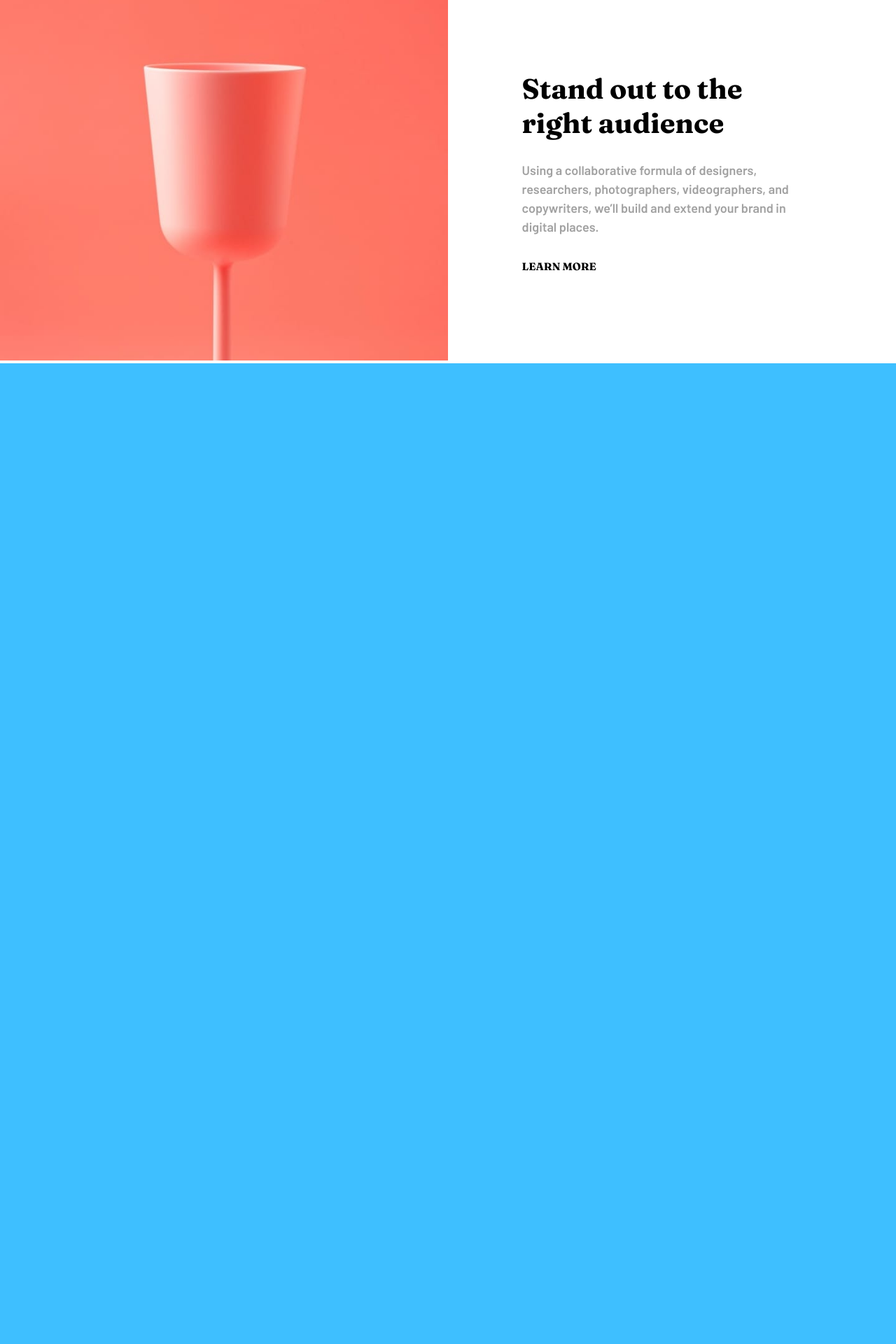
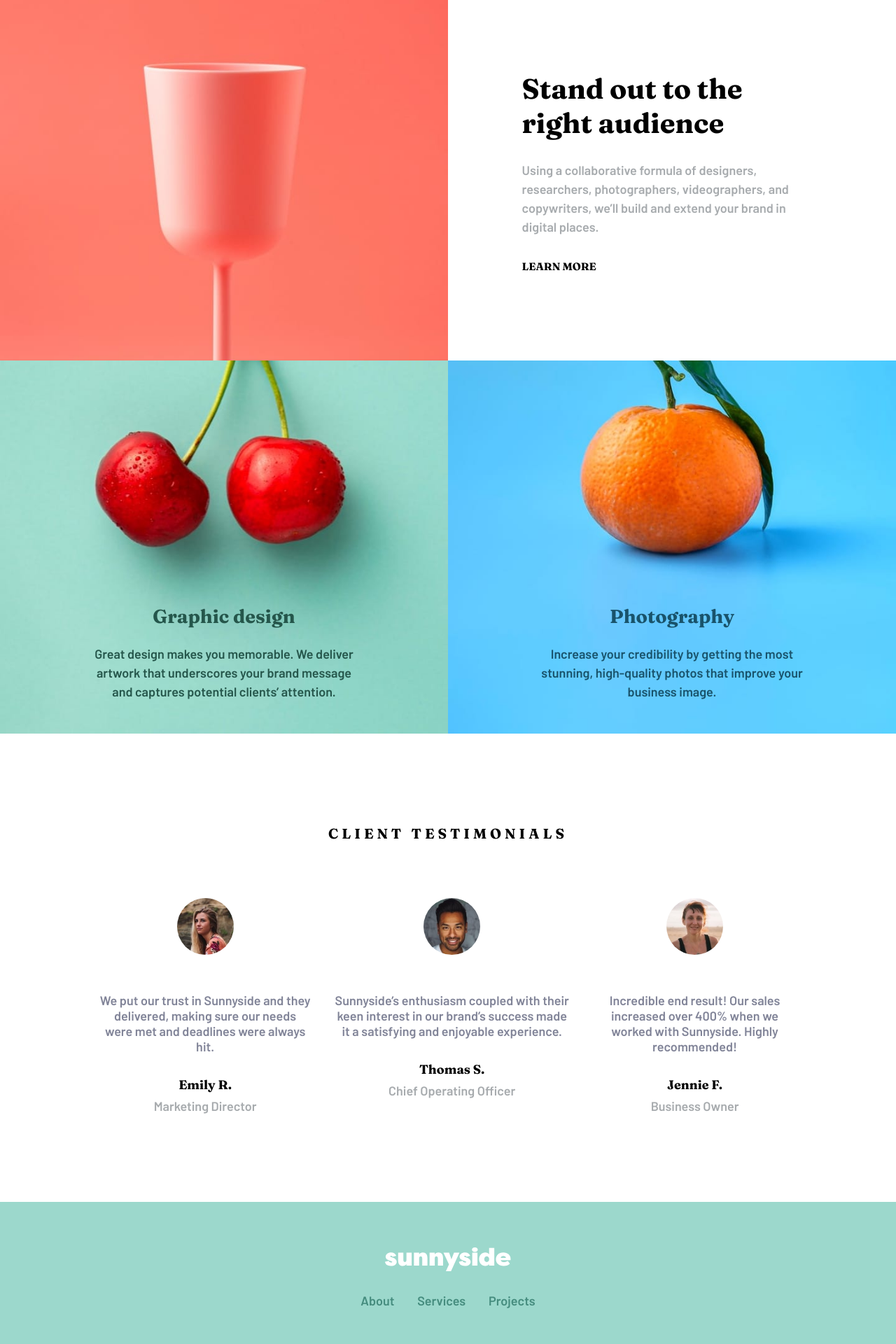
Before and after one commit to juliajgp/Aprendendo-Web, a PHP site: page /Estudos/Frontend-mentor-sunnyside-agency/teste2.html in a window 1280 px wide. Shown: the part 1360-3280 px from the top of the page at 70% size. Before the commit the page ends 1879 px from the top, so only its background shows below. Run offline with PHP 8.4, Linux system fonts and the light colour scheme.

Commit message:
Add files via upload

```diff
--- a/Estudos/Frontend-mentor-sunnyside-agency/teste2.css
+++ b/Estudos/Frontend-mentor-sunnyside-agency/teste2.css
@@ -10,7 +10,6 @@ body {
 }
 
 /* HEADER */
-
 .header {
     height: 100vh;
     background-image: url(images/desktop/image-header.jpg);
@@ -129,13 +128,138 @@ body {
 }
 
 .section1 a:hover {
-    border-bottom: 8px solid rgb(253, 255, 142);
+    border-bottom: 8px solid hsl(51, 100%, 49%);
 }
 
 .section1 p {
     margin: 30px 0;
     line-height: 1.5em;
-    color: rgb(161, 161, 161);
+    color: hsl(210, 4%, 67%);
 }
 
 /* SECTION 2 */
+.section2 {
+    display: flex;
+}
+
+.section2 img {
+    width: 100%;
+    height: 100%;
+    object-fit:contain;
+}
+
+.section2 .container {
+    position: relative;
+}
+
+.container-text {
+    position: absolute;
+    top: 65%;
+    text-align: center;
+}
+
+.container-text h1 {
+    font-family: 'Fraunces', serif;
+}
+
+.container-text p{
+    padding: 1.5rem 8rem 1.5rem;
+    line-height: 1.5em;
+}
+
+#left {
+    color: hsl(167, 40%, 24%);
+}
+
+#right {
+    color: hsl(198, 62%, 26%);
+}
+
+/* TESTIMONIALS */
+.testimonials {
+    padding: 7em;
+}
+.testimonials h1 {
+    font-family: 'Fraunces', serif;
+    font-size: 20px;
+    text-transform: uppercase;
+    text-align: center;
+    letter-spacing: 5px;
+    margin-bottom: 5rem;
+}
+
+.container2 {
+    display: flex;
+    text-align: center;
+}
+
+.container2 p {
+    padding: 2rem 1rem;
+    color: hsl(232, 10%, 55%)
+}
+
+.container2 h2 {
+    font-family: 'Fraunces', serif;
+    font-size: 18px;
+    margin-bottom: 8px;
+}
+
+.container2 h3 {
+    color: hsl(210, 4%, 67%);
+    font-size: 18px;
+}
+
+.container2 img {
+    border-radius: 50%;
+    width: 4.5em;
+    margin-bottom: 1em;
+}
+
+
+/* FOOTER */
+footer {
+    background-color: hsl(168, 44%, 73%);
+    height: 300px;
+    display: flex;
+    justify-content: center;
+}
+
+.footer-container {
+    display: flex;
+    justify-content: center;
+    flex-direction: row;
+    flex-wrap: wrap;
+    padding: 3rem 0;
+}
+
+.footer-logo {
+    display: flex;
+    flex-basis: 100%;
+    justify-content: center;
+}
+
+.footer-logo img {
+    width: 10em;
+    align-self: center;
+
+}
+
+.nav-footer>.nav-links {
+    margin: 0;
+    flex-basis: 100%;
+}
+
+.nav-footer .nav-link {
+    color: hsl(168, 34%, 41%);
+}
+
+.nav-footer .nav-link:hover {
+    color: white;
+}
+
+.social {
+    display: flex;
+    flex-basis: 100%;
+    align-items: center;
+    justify-content: center;
+}
--- a/Estudos/Frontend-mentor-sunnyside-agency/teste2.html
+++ b/Estudos/Frontend-mentor-sunnyside-agency/teste2.html
@@ -94,7 +94,100 @@
 
             <section class="section2">
 
+                <div class="container" id="left">
+                    <div>
+                        <img src="images/desktop/image-graphic-design.jpg">
+                    </div>
+
+                    <div class="container-text">
+                        <h1>Graphic design</h1>
+                        <p>
+                            Great design makes you memorable. We deliver artwork that underscores your brand message and captures potential clients’ attention.
+                        </p>
+                    </div>
+                </div>
+
+                <div class="container" id="right">
+                    <div>
+                        <img src="images/desktop/image-photography.jpg">
+                    </div>
+
+                    <div class="container-text">
+                        <h1>Photography</h1>
+                        <p>
+                            Increase your credibility by getting the most stunning, high-quality photos that improve your business image.
+                        </p>
+                    </div>
+                </div>
+
             </section>
+
+            <section class="testimonials">
+
+                <h1>Client testimonials</h1>
+
+                <div class="container2">
+                    <div class="client">
+                        <img src="images/image-emily.jpg">
+                        <p>
+                            We put our trust in Sunnyside and they delivered, making sure our needs were met and deadlines were always hit.
+                        </p>
+                        <h2>Emily R.</h2>
+                        <h3>Marketing Director</h3>
+                    </div>
+
+                    <div class="client">
+                        <img src="images/image-thomas.jpg">
+                        <p>
+                            Sunnyside’s enthusiasm coupled with their keen interest in our brand’s success made it a satisfying and enjoyable experience.
+                        </p>
+                        <h2>Thomas S.</h2>
+                        <h3>Chief Operating Officer</h3>
+                    </div>
+
+                    <div class="client">
+                        <img src="images/image-jennie.jpg">
+                        <p>
+                            Incredible end result! Our sales increased over 400% when we worked with Sunnyside. Highly recommended!
+                        </p>
+                        <h2>Jennie F.</h2>
+                        <h3>Business Owner</h3>
+
+                    </div>
+                </div>
+
+            </section>
+
+            <footer>
+                <div class="footer-container">
+
+                    <div class="footer-logo">
+                        <img src="images/logo.svg">
+                    </div>
+
+                    <div class="nav-footer">
+                        <ul class="nav-links">
+                            <li>
+                                <a class="nav-link" href="#">About</a>
+                            </li>
+                            <li>
+                                <a class="nav-link" href="#">Services</a>
+                            </li>
+                            <li>
+                                <a class="nav-link" href="#">Projects</a>
+                            </li>
+                        </ul>
+                    </div>
+
+                    <div class="social">
+                        <img src="images/icon-facebook.svg">
+                        <img src="images/icon-instagram.svg">
+                        <img src="images/icon-pinterest.svg">
+                        <img src="images/icon-twitter.svg">
+                    </div>
+                </div>
+
+            </footer>
 
         </div>
 
```
